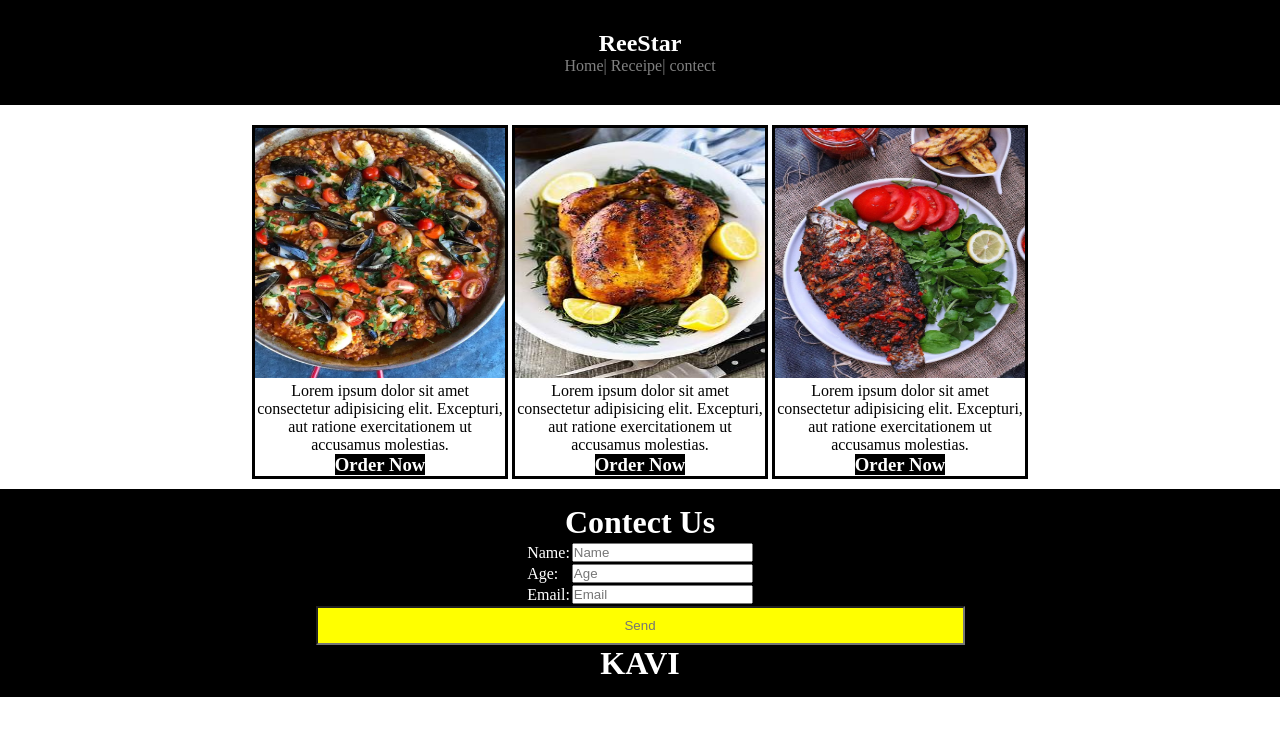
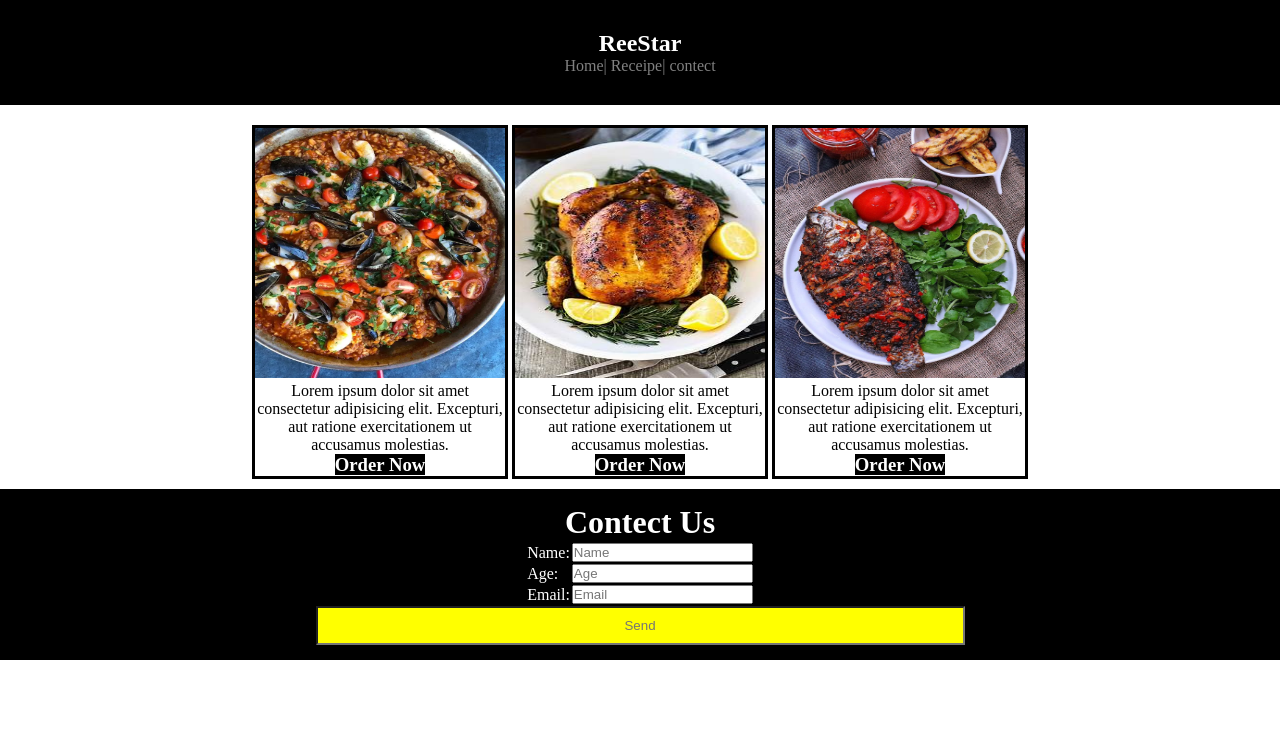
Before and after one commit to kavishankar877/ReeStar-Hotal, a plain HTML site: page index.html in a window 1280 px wide. Drawn offline with Linux system fonts and the light colour scheme.

Commit message:
remove kavi

```diff
--- a/index.html
+++ b/index.html
@@ -69,7 +69,7 @@
        <div class="Send">
         <center>
           <input  placeholder="Send" style="background-color: yellow; width: 50%; text-align: center; padding: 10px; color:black;" >
-          <h1>KAVI</h1>
+
         </center>
     </div>
     </div>
```
